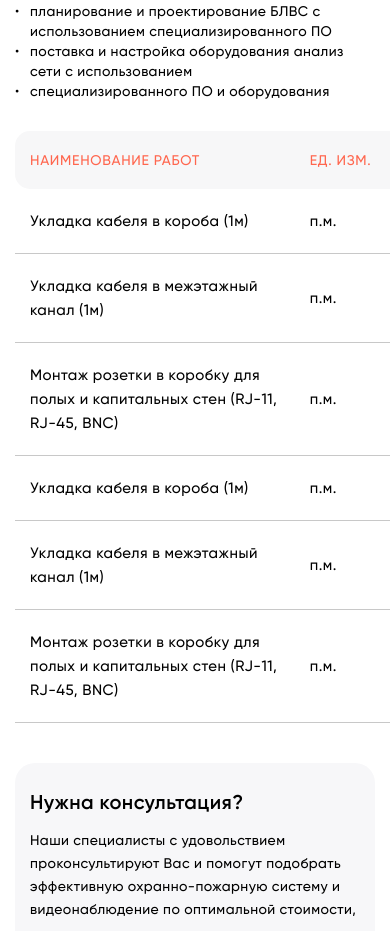
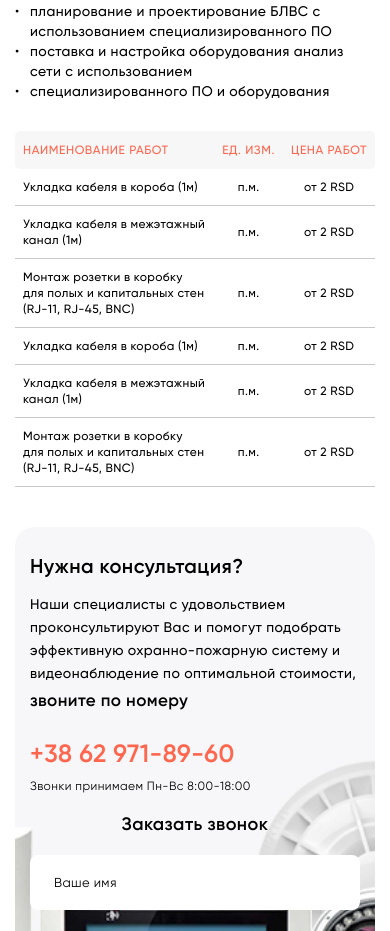
Before and after one commit to GrinCaseCode/brandmaster, a plain HTML site: page service-lbs-blvs.html in a window 390 px wide. Shown: the part 2000-2931 px from the top of the page. Drawn offline with nearby package versions, Linux system fonts and the light colour scheme.

Commit message:
Add files via upload

```diff
--- a/css/media.css
+++ b/css/media.css
@@ -848,9 +848,6 @@
 		border-radius: 10px;
 		background-color: #ccc;
 	}
-	.table-price table {
-		width: 490px;
-	}
 	.table-price table th {
 		white-space: nowrap;
 	}
@@ -868,6 +865,30 @@
 		font-size: 31px;
 		line-height: 42px;
 	}
+	.table-price {
+		margin-right: 0;
+	}
+	.table-price table th {
+    font-size: 12px;
+    line-height: 10px;
+    padding: 14px 8px;
+}
+.table-price table th:first-child {
+    border-top-left-radius: 5px;
+    border-bottom-left-radius: 5px;
+}
+.table-price table th:last-child {
+    border-top-right-radius: 5px;
+    border-bottom-right-radius: 5px;
+}
+.table-price table td {
+    font-size: 12px;
+    line-height: 16px;
+    padding: 10px 8px;
+}
+.table-price table td:not(:first-child) {
+	text-align: center;
+}
 }
 
 /* Extra Small Devices, Phones */
```
